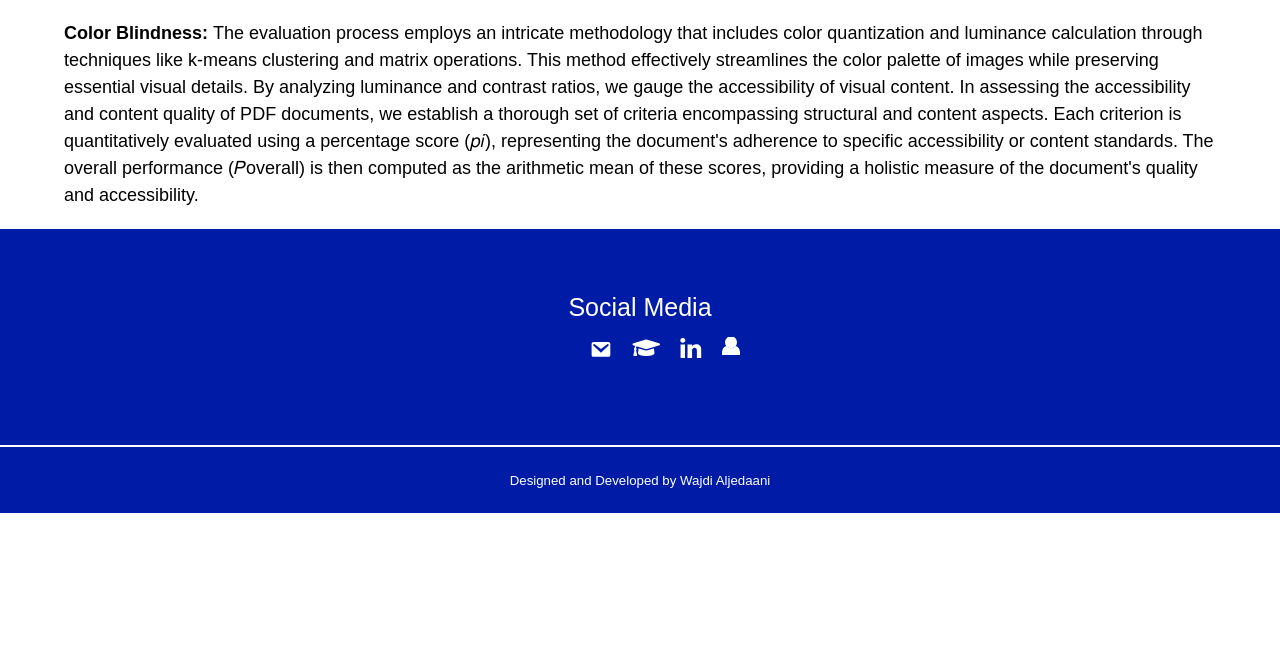
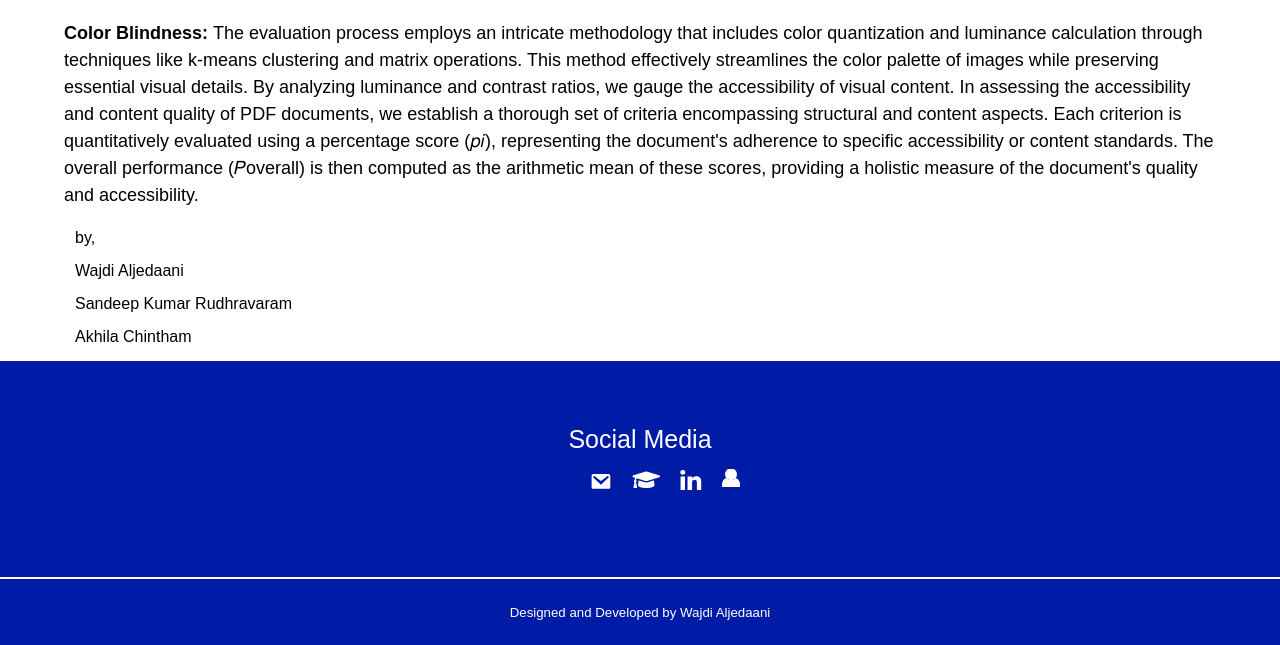
Before and after one commit to wajdialjedaani/A11yPDF, a Flask app: page /PDFAnalyzerX/about in a window 1280 px wide. Shown: the part 1826-2471 px from the top of the page. Before the commit the page ends 2339 px from the top, so only its background shows below. Run offline with Flask 2, Linux system fonts and the light colour scheme; some libraries are stand-ins or nearby versions.

Commit message:
updated about information

```diff
--- a/portal/templates/about.html
+++ b/portal/templates/about.html
@@ -239,6 +239,13 @@
         <p><strong>Color Blindness: </strong>The evaluation process employs an intricate methodology that includes color quantization and luminance calculation through techniques like k-means clustering and matrix operations. This method effectively streamlines the color palette of images while preserving essential visual details. By analyzing luminance and contrast ratios, we gauge the accessibility of visual content. In assessing the accessibility and content quality of PDF documents, we establish a thorough set of criteria encompassing structural and content aspects. Each criterion is quantitatively evaluated using a percentage score (𝑝𝑖), representing the document's adherence to specific accessibility or content standards. The overall performance (𝑃overall) is then computed as the arithmetic mean of these scores, providing a holistic measure of the document's quality and accessibility.</p>
 
         </div>
+			<div><ul style="margin: 0 35px">
+				<li>by,</li>
+				<li>Wajdi Aljedaani</li>
+				<li>Sandeep Kumar Rudhravaram</li>
+				<li>Akhila Chintham</li>
+
+		</ul></div>
         <div class="footer-box-upload">
 			<div class="inner-footer">
 <!--				<div class="contacts">-->
```
